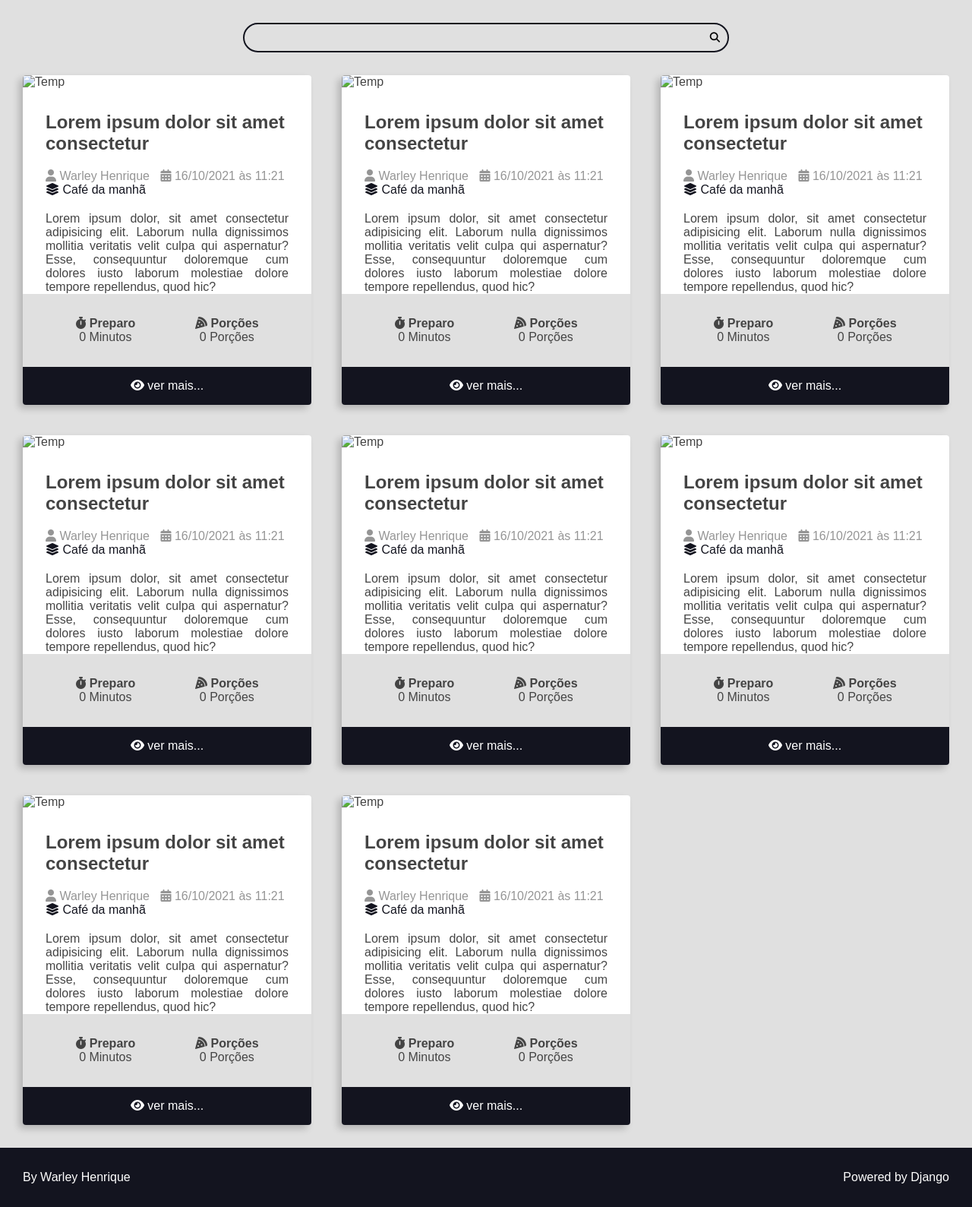
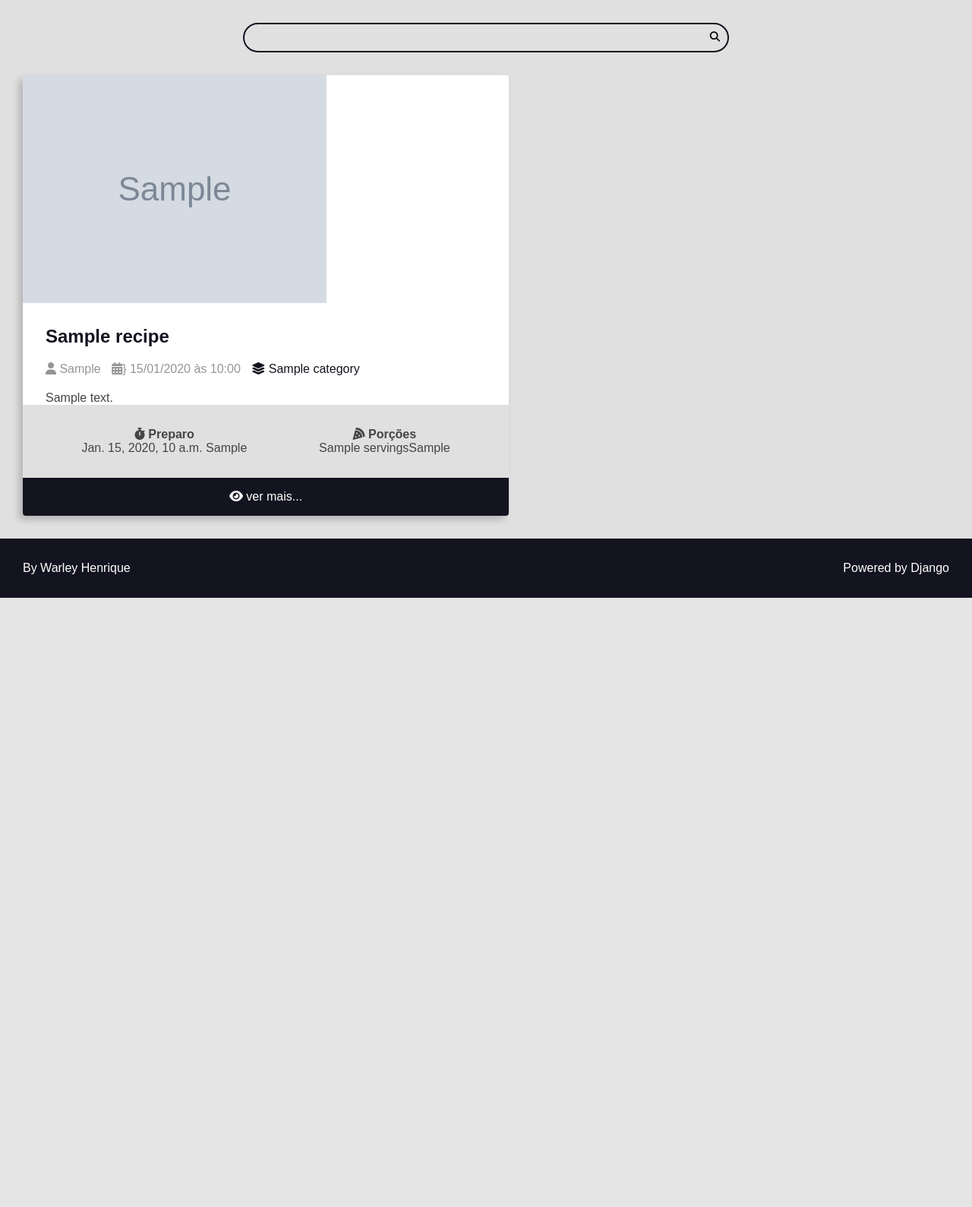
Before and after one commit to warleyzee/site-recipes-django, a Django app: template recipe/templates/recipe/pages/home.html in a window 1280 px wide. Shown: the part 105-1694 px from the top of the page at 76% size. After the commit the page ends 892 px from the top, so only its background shows below. Run offline with Django 4.2, Linux system fonts and the light colour scheme; the template is opened without the code that fills it: most values are stand-ins (such as "Sample title", 1, 10 or a date in 2020); grey boxes marked "Sample" are stand-in pictures; some libraries are stand-ins or nearby versions.

Commit message:
create new url

```diff
--- a/base_templates/global/base.html
+++ b/base_templates/global/base.html
@@ -1,4 +1,11 @@
 {% include 'recipe/partials/head.html' %}
+<!DOCTYPE html>
+<html lang="en-EN">
+<head>
+
+    <title>{% block title %}{% endblock title %}Recipes</title>
+
+</head>
 
 <body>
     {% include 'recipe/partials/header.html'%}
--- a/recipe/templates/recipe/pages/home.html
+++ b/recipe/templates/recipe/pages/home.html
@@ -1,14 +1,11 @@
 {% extends 'global/base.html' %}
+
+{% block title %} HOME | {% endblock title %}
 
 {% block content %}
 <div class="main-content main-content-list container">
-  {% include 'recipe/partials/recipe.html'%}
-  {% include 'recipe/partials/recipe.html'%}
-  {% include 'recipe/partials/recipe.html'%}
-  {% include 'recipe/partials/recipe.html'%}
-  {% include 'recipe/partials/recipe.html'%}
-  {% include 'recipe/partials/recipe.html'%}
-  {% include 'recipe/partials/recipe.html'%}
-  {% include 'recipe/partials/recipe.html'%}
+  {% for recipe in recipes %}
+    {% include 'recipe/partials/recipe.html'%}
+  {% endfor %}
 </div>
 {% endblock content %}
--- a/recipe/templates/recipe/pages/recipe-view.html
+++ b/recipe/templates/recipe/pages/recipe-view.html
@@ -1,4 +1,6 @@
 {% extends 'global/base.html' %}
+
+{% block title %} Alterar | {% endblock title %}
 
 {% block content %}
 <div class="main-content main-content-details container">
--- a/recipe/templates/recipe/partials/head.html
+++ b/recipe/templates/recipe/partials/head.html
@@ -1,8 +1,6 @@
 {% load static %}
 
-<!DOCTYPE html>
-<html lang="en-EN">
-<head>
+
 <meta charset="UTF-8">
 <meta http-equiv="X-UA-Compatible" content="IE=edge">
 <meta name="viewport" content="width=device-width, initial-scale=1.0">
@@ -18,7 +16,3 @@
 <link href="https://fonts.googleapis.com/css2?family=Roboto+Slab:wght@900&display=swap" rel="stylesheet">
 
 <link rel="stylesheet" href=" {% static '\recipe\css\style.css'  %}">
-
-    <title>Recipes</title>
-
-</head>
--- a/recipe/templates/recipe/partials/header.html
+++ b/recipe/templates/recipe/partials/header.html
@@ -1,7 +1,7 @@
 <header class="main-header-container">
     <div class="main-header container">
         <h1>
-            <a class="main-logo" href="/">
+            <a class="main-logo" href="{% url 'recipes-home' %}">
                 <i class="fa-solid fa-utensils main-logo-icon"></i>
                 <span class="main-logo-text">Recipes</span>
             </a>
--- a/recipe/templates/recipe/partials/recipe.html
+++ b/recipe/templates/recipe/partials/recipe.html
@@ -1,54 +1,66 @@
 <div class="recipe recipe-list-item">
     <div class="recipe-cover">
-        <img src="https://via.placeholder.com/1280x720.png/269fe6" alt="Temp"
+        <a href="{% url 'recipes-recipe' recipe.id %}">
+            <img src="{{ recipe.cover.url  }}" alt="Temp"
         </div>
+    </a>
     <div class="recipe-title-container">
-        <h2 class="recipe-title">Lorem ipsum dolor sit amet consectetur</h2>
+        <h2 class="recipe-title">
+            <a href="{% url 'recipes-recipe' recipe.id %}">
+                {{ recipe.title }}
+            </a>
+        </h2>
     </div>
 
     <div class="recipe-author">
         <span class="recipe-author-item">
             <i class="fas fa-user"></i>
-            Warley Henrique
+            {{recipe.author.first_name}}
         </span>
         <span class="recipe-author-item">
-            <i class="fas fa-calendar-alt"></i>
-            16/10/2021 às 11:21
+            <i class="fas fa-calendar-alt"></i>}
+            {{ recipe.created_at|date:"d/m/Y" }} às {{ recipe.created_at|date:"H:i" }}
         </span>
         <span class="recipe-author-item">
             <a href="/recipes/category/cafe-da-manha/">
                 <i class="fas fa-layer-group"></i>
-                <span>Café da manhã</span>
+                <span>{{ recipe.category.name}}</span>
             </a>
         </span>
     </div>
 
       <div class="recipe-content">
-          <p>Lorem ipsum dolor, sit amet consectetur adipisicing elit.
-              Laborum nulla dignissimos mollitia veritatis velit culpa qui aspernatur?
-              Esse, consequuntur doloremque cum dolores iusto laborum molestiae dolore tempore repellendus, quod hic?</p>
+          <p>{{ recipe.description }}</p>
         </div>
 
       <div class="recipe-meta-container">
           <div class="recipe-meta recipe-preparation">
               <h3 class="recipe-meta-title"><i class="fas fa-stopwatch"></i> Preparo</h3>
               <div class="recipe-meta-text">
-                  0 Minutos
+                  {{ recipe.preparation_time }} {{ recipe.preparation_unit }}
               </div>
           </div>
           <div class="recipe-meta recipe-servings">
               <h3 class="recipe-meta-title"><i class="fas fa-pizza-slice"></i> Porções</h3>
               <div class="recipe-meta-text">
-                  0 Porções
+                {{ recipe.servings }}{{ recipe.servings_unit }}
               </div>
           </div>
       </div>
 
+    {% if is_detail_page is not True %}
         <footer class="recipe-footer">
-          <a class="recipe-read-more button button-dark button-full-width" href="/recipes/3/">
+            <a class="recipe-read-more button button-dark button-full-width" href="{% url 'recipes-recipe' recipe.id %}">
                 <i class="fas fa-eye"></i>
                 <span>ver mais...</span>
             </a>
         </footer>
+    {% endif %}
+
+    {% if is_detail_page is True %}
+        <div class="preparation-steps">
+            {{ recipe.preparation_steps|linebreaksbr }}
+        </div>
+    {% endif %}
     </div>
 </div>
--- a/recipe/urls.py
+++ b/recipe/urls.py
@@ -2,7 +2,7 @@ from django.urls import path
 from . import views
 
 urlpatterns = [
-    path('', views.home), #Home
-    path('recipes/<int:id>/', views.recipe), #recipe
+    path('', views.home, name="home"),
+    path('recipes/<int:id>/', views.recipe, name="recipes-recipe"),
 
 ]
--- a/static/recipe/css/style.css
+++ b/static/recipe/css/style.css
@@ -126,14 +126,17 @@ h1,h2,h3,h4,h5,h6{
     top: 0;
     right: 0;
 }
+
 .main-content{
     padding-top: 0;
 }
+
 .main-content-list {
     display: grid;
     grid-template-columns: repeat(auto-fit, minmax(340px, 1fr));
     gap: var(--spacing-gutter-large);
 }
+
 .recipe{
     background: var(--color-white);
     box-shadow: -5px 5px 10px rgba(0,0,0, .2);
@@ -142,24 +145,36 @@ h1,h2,h3,h4,h5,h6{
     border-radius: .4rem;
     overflow: hidden;
 }
+
 .recipe img{
     max-width: 100%;
 
 }
+
 .recipe-list-item{
     max-width: 64rem;
+    height: fit-content;
 }
+
 .recipe-list-item:hover{
     transform: scale(1.02);
     box-shadow: -8px 8px 18px rgba(0,0,0, .25);
 }
+
 .recipe-title-container{
     padding: var(--spacing-gutter-medium);
     padding-bottom: 2rem;
 }
+
+.recipe-title-container a {
+    text-decoration: none;
+    color: var(--color-primary-dark);
+}
+
 .recipe-author{
     padding: 0 var(--spacing-gutter-medium)
 }
+
 .recipe-content{
     padding: 0 var(--spacing-gutter-medium);
     padding-top: 2rem;
@@ -169,6 +184,7 @@ h1,h2,h3,h4,h5,h6{
     color: var(--color-gray-4);
     padding-right: 1rem;
 }
+
 .recipe-author a{
     color: var(--color-primary-dark);
     transition: all 300ms ease-in-out;
@@ -212,6 +228,10 @@ h1,h2,h3,h4,h5,h6{
     filter: brightness(2);
 }
 
+.preparation-steps {
+    padding: var(--spacing-gutter-medium);
+}
+
 .main-footer{
     display: flex;
     align-items: center;
```
Also changed, not shown: recipe/views.py (+8 -2 lines), util/recipes/factory.py (added, +40 -0 lines). Lines whose indentation alone changed are shown as unchanged.
